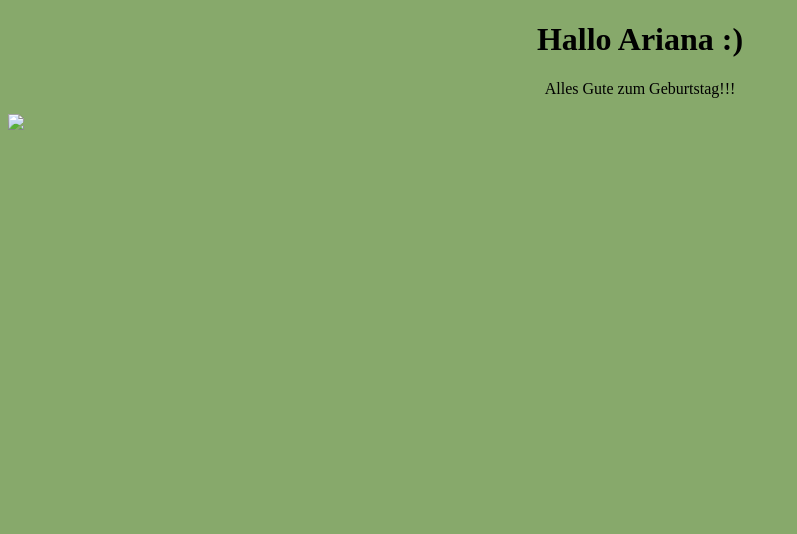
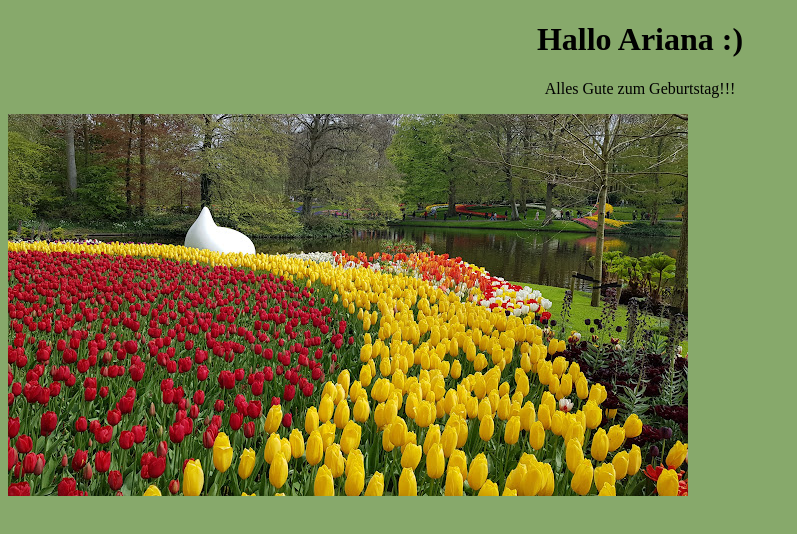
Before and after one commit to sombroro/sombroro.github.io, a plain HTML site: page index.html in a window 1280 px wide. Shown: the whole page, without its empty margins (0-797 px from the left). Drawn offline with Linux system fonts and the light colour scheme.

Commit message:
Update index.html

```diff
--- a/index.html
+++ b/index.html
@@ -12,7 +12,7 @@ p {text-align: center;}
 
 <h1>Hallo Ariana :)</h1>
 <p>Alles Gute zum Geburtstag!!!</p>
-<img src="./images/test.jpeg"/>
+<img src="./images/test.jpg"/>
 
 
 </body>
```
